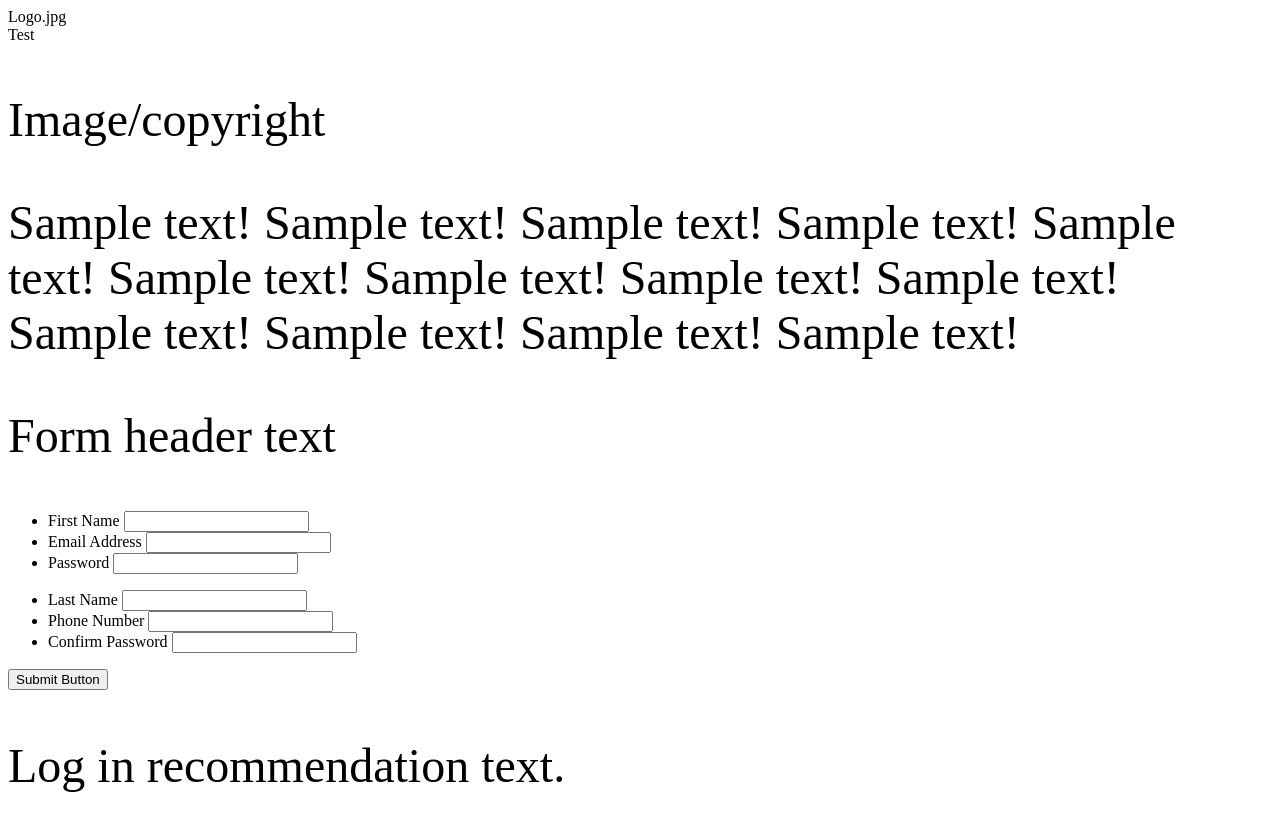
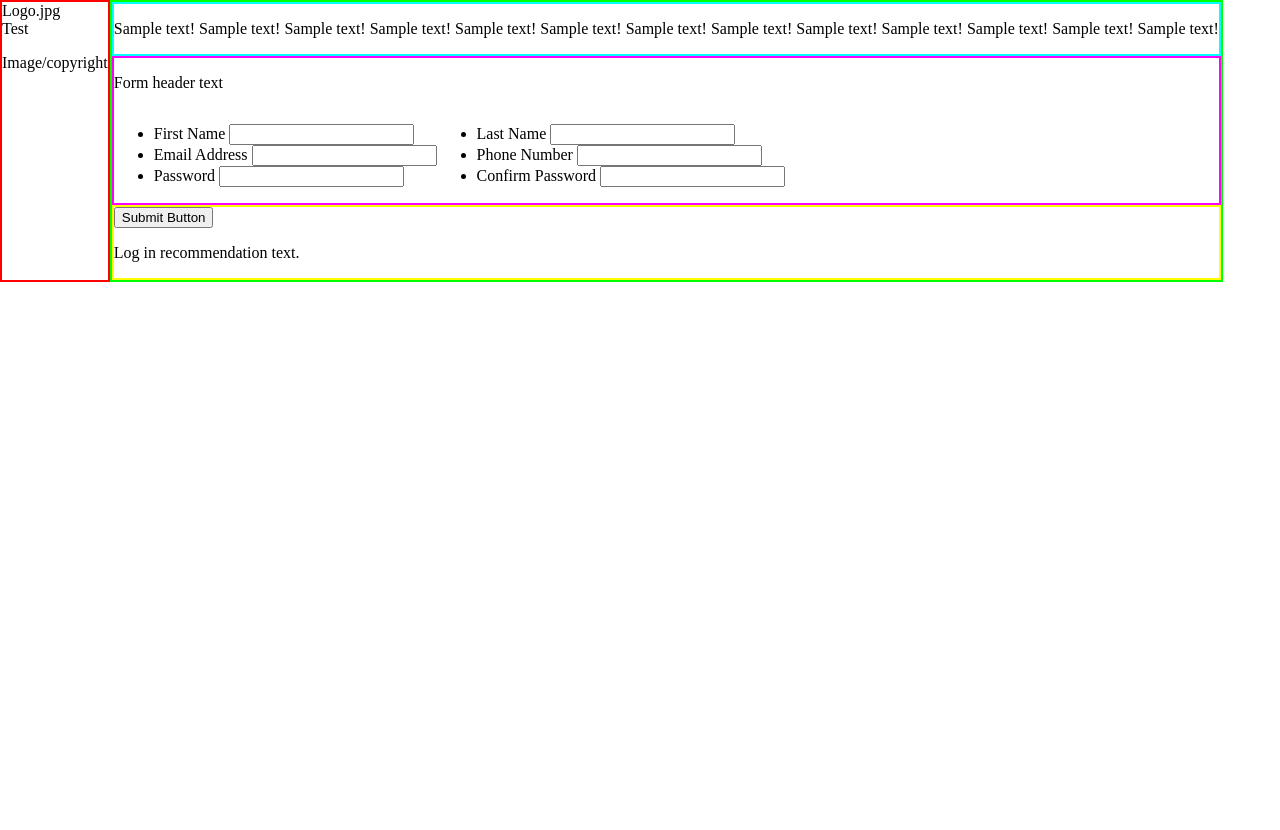
Before and after one commit to TitanTankNate/signup-form, a plain HTML site: page index.html in a window 1280 px wide. After the commit the page ends 800 px from the top, so only its background shows below. Drawn offline with Linux system fonts and the light colour scheme.

Commit message:
Arrange basic elements
+ Applied basic style to allow for visual debugging of the following
elements:
+ + Sidebar
+ + Content
+ + + Header
+ + + Form Wrapper
+ + + Footer

signup-form_v0.0.2

```diff
--- a/stylesheet.css
+++ b/stylesheet.css
@@ -1,3 +1,77 @@
-p {
-    font-size: 48px;
+/*CSS RESET AND NORMALIZATION   CSS CSS CSS CSS CSS CSS CSS CSS CSS  */
+body {
+    padding: 0;
+    margin: 0;
+    box-sizing: border-box;
 }
+
+
+
+
+
+/* THEME TH TH  TH  TH  TH  TH  TH  TH  TH  TH  TH  TH  TH  TH  TH   */
+
+root {
+    /* Fonts */
+
+
+    /* Colors */
+}
+
+
+
+
+
+/* UNIVERSAL STYLING    UNI UNI UNI UNI UNI UNI UNI UNI UNI UNI UNI  */
+.wrapper {
+    /* Display declarations */
+    display: flex;
+}
+
+
+
+/* SIDEBAR  s   s   s   s   s   s   s   s   s   s   s   s   s   s   s*/
+.sidebar {
+    /* DEBUG BORDERS */
+    border: 2px solid #FF0000;
+
+}
+
+
+
+/* CONTENT  c   c   c   c   c   c   c   c   c   c   c   c   c   c   c*/
+.content {
+    /* DEBUG BORDERS */
+    border: 2px solid #00FF00;
+}
+
+
+/*  /* HEADER   h   h   h   h   h   */
+header {
+    /* DEBUG BORDERS */
+    border: 2px solid #00FFFF;
+}
+
+
+/*  /* FORM f   f   f   f   f   f   */
+.form-wrapper {
+    /* DEBUG BORDERS */
+    border: 2px solid #FF00FF;
+}
+
+form {
+    /* Display declarations */
+    display: flex;
+}
+
+
+/*  /* FOOTER   f   f   f   f   f   */
+footer {
+    /* DEBUG BORDERS */
+    border: 2px solid #FFFF00;
+}
+
+
+
+/* DEBUG BORDERS */
+/* border: 2px solid #000000; */
```
Also changed, not shown: index.html (+5 -0 lines).
